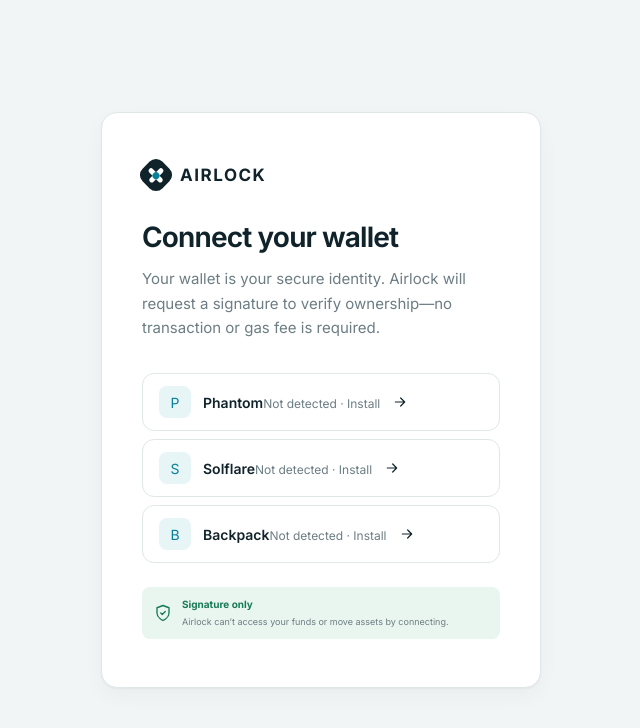
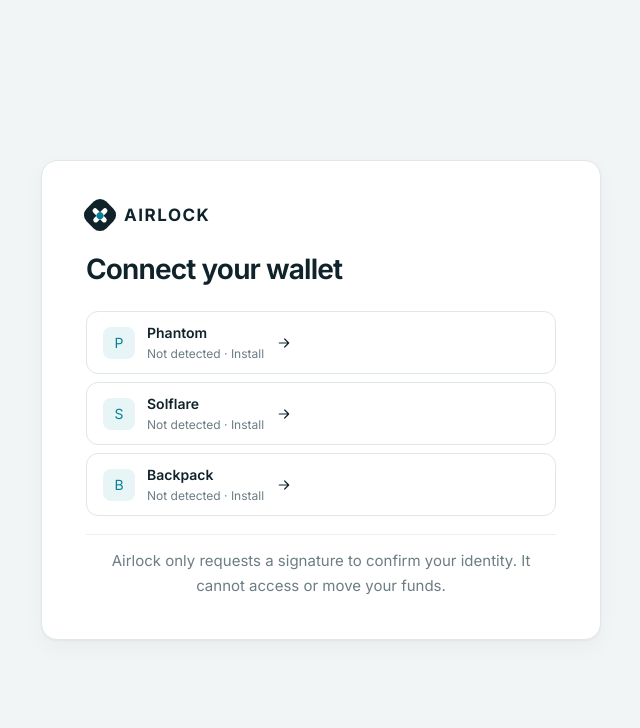
Before and after one commit to richkid2xi/Airlock_App, a React (Vite) app: page / in a window 1280 px wide. Shown: the top 728 px of the page, without its empty margins (319-959 px from the left). Built offline with nearby package versions, Linux system fonts and the light colour scheme; no server answers; the HTML template or start-up script is replaced by a standard one; what @solana/wallet-adapter-react would draw is missing.

Commit message:
Connect page: concise minimal design, no scroll, inline disclosure

```diff
--- a/src/index.css
+++ b/src/index.css
@@ -53,23 +53,21 @@
 
 /* Connect page */
 .connect { min-height:100vh; display:flex; align-items:center; justify-content:center; padding:40px 20px; }
-.connect-card { width:100%; max-width:440px; background:#fff; border:1px solid var(--line); border-radius:var(--radius-lg); box-shadow:var(--shadow); padding:48px 40px; }
-.connect-card .logo { margin-bottom:32px; }
-.connect-card h1 { font-size:28px; letter-spacing:-.03em; line-height:1.2; font-weight:650; margin-bottom:12px; }
-.connect-card > p { color:var(--muted); line-height:1.65; margin-bottom:32px; font-size:15px; }
-.wallet-list { display:flex; flex-direction:column; gap:8px; margin-bottom:24px; }
-.wallet-btn { width:100%; min-height:56px; padding:12px 16px; border:1px solid var(--line); border-radius:var(--radius-md); background:#fff; display:flex; align-items:center; gap:12px; text-align:left; color:var(--ink); font-size:14px; transition:.15s ease; }
+.connect-card { width:100%; max-width:560px; background:#fff; border:1px solid var(--line); border-radius:var(--radius-lg); box-shadow:var(--shadow); padding:40px 44px; }
+.connect-card .logo { margin-bottom:24px; }
+.connect-card h1 { font-size:28px; letter-spacing:-.03em; line-height:1.2; font-weight:650; margin-bottom:0; }
+.connect-card > p { color:var(--muted); line-height:1.65; margin:14px 0 0; font-size:15px; }
+.wallet-list { display:flex; flex-direction:column; gap:8px; margin:24px 0 18px; }
+.wallet-btn { width:100%; min-height:54px; padding:10px 16px; border:1px solid var(--line); border-radius:var(--radius-md); background:#fff; display:flex; align-items:center; gap:12px; text-align:left; color:var(--ink); font-size:14px; transition:.15s ease; }
 .wallet-btn:hover:not(:disabled) { background:var(--subtle); border-color:var(--brand); }
 .wallet-btn:disabled { opacity:.55; cursor:not-allowed; }
 .wallet-btn .wallet-icon { width:32px; height:32px; border-radius:8px; background:var(--brand-light); color:var(--brand); display:grid; place-items:center; flex-shrink:0; }
-.wallet-btn .wallet-name { font-weight:600; }
-.wallet-btn .wallet-status { font-size:12px; color:var(--muted); }
+.wallet-copy { display:flex; flex-direction:column; gap:2px; min-width:0; }
+.wallet-name { font-weight:600; }
+.wallet-status { font-size:12px; color:var(--muted); }
 .wallet-btn.connecting { border-color:var(--brand); background:var(--brand-light); }
 .wallet-btn .connecting-text { font-size:12px; color:var(--brand); margin-left:auto; }
-.wallet-safety { display:flex; gap:10px; align-items:flex-start; color:var(--green); padding:12px; background:var(--green-bg); border-radius:var(--radius-sm); font-size:13px; line-height:1.5; }
-.wallet-safety .icon { flex-shrink:0; margin-top:2px; }
-.wallet-safety b { font-size:12px; display:block; margin-bottom:2px; }
-.wallet-safety small { color:var(--muted); font-size:11px; }
+.connect-disclosure { font-size:12px; color:var(--muted); text-align:center; line-height:1.55; margin-top:16px; padding-top:14px; border-top:1px solid var(--line-soft); }
 
 /* Onboarding */
 .onboarding { min-height:100vh; background:#fff; }
--- a/src/pages/Connect.tsx
+++ b/src/pages/Connect.tsx
@@ -75,7 +75,6 @@ export function Connect({ onComplete }: { onComplete: () => void }) {
       <div className="connect-card">
         <Logo />
         <h1>Connect your wallet</h1>
-        <p>Your wallet is your secure identity. Airlock will request a signature to verify ownership—no transaction or gas fee is required.</p>
         <div className="wallet-list">
           {wallets.length === 0 && <p style={{ fontSize: 14, color: '#6b7280' }}>No wallets detected. Install a Solana wallet and refresh.</p>}
           {wallets.map((w) => {
@@ -98,9 +97,7 @@ export function Connect({ onComplete }: { onComplete: () => void }) {
             )
           })}
         </div>
-        <div className="wallet-safety">
-          <Icon name="shield" /><span><b>Signature only</b><small>Airlock can’t access your funds or move assets by connecting.</small></span>
-        </div>
+        <p className="connect-disclosure">Airlock only requests a signature to confirm your identity. It cannot access or move your funds.</p>
       </div>
     </main>
   )
```
